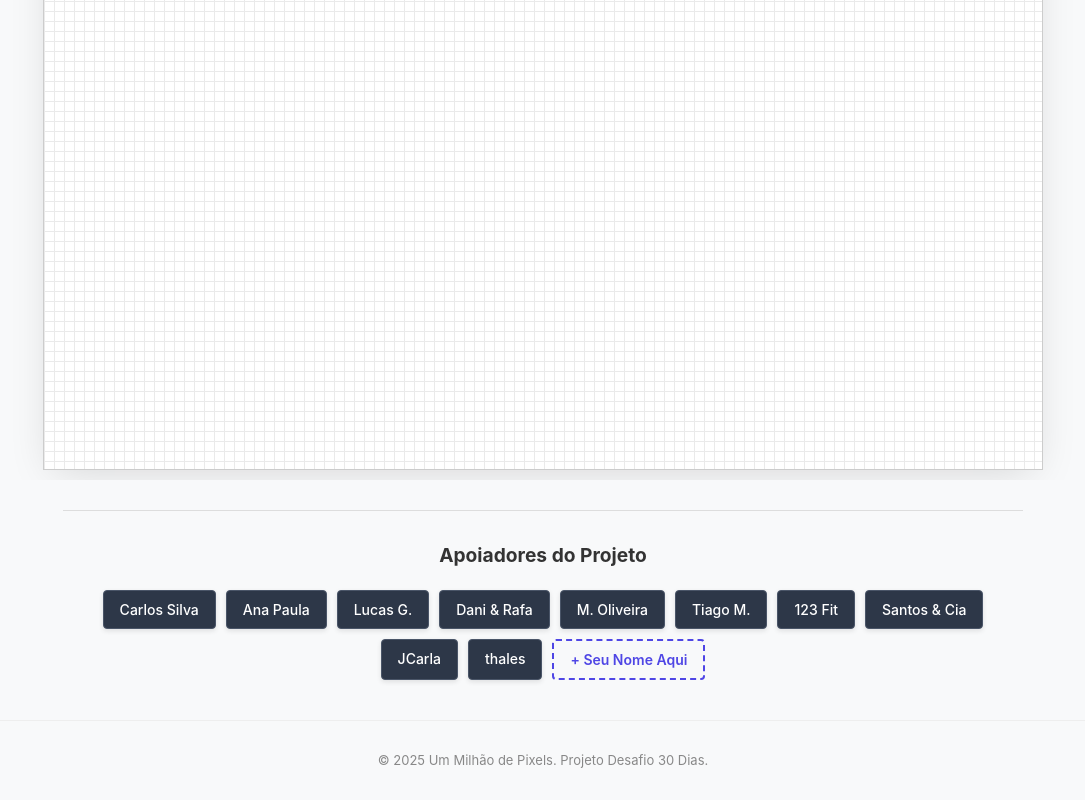
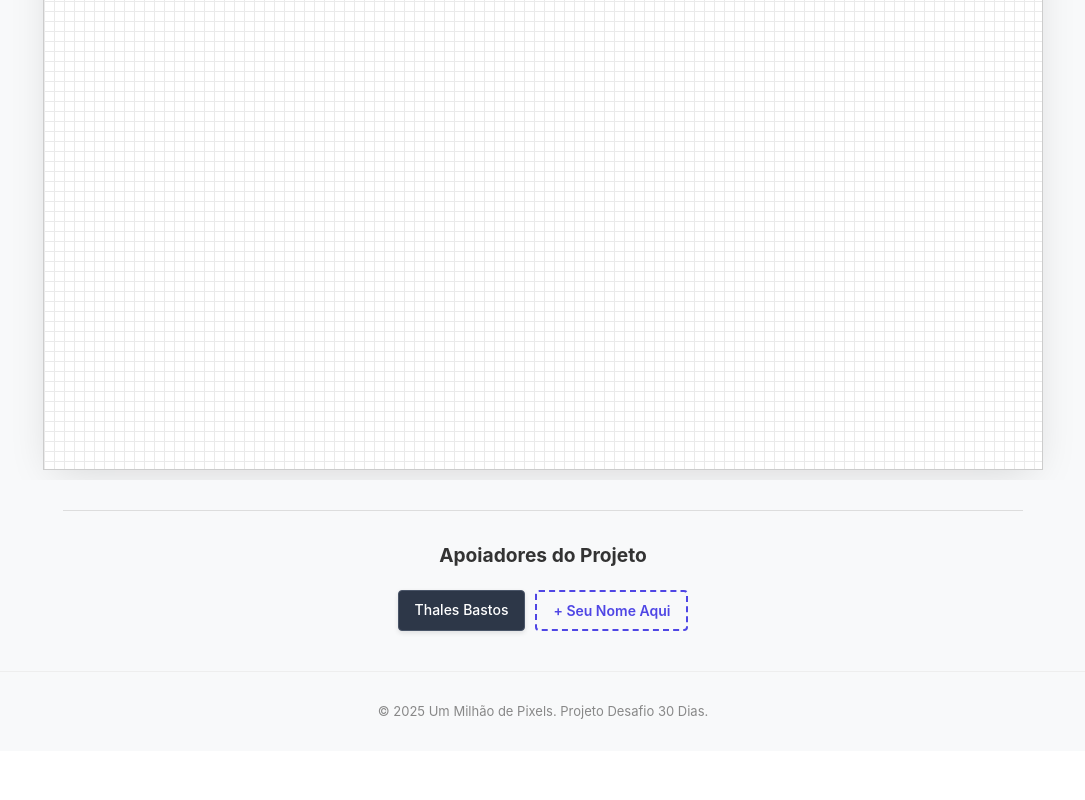
Before and after one commit to thalesmylife-2025/um-milhao-de-pixels, a Next.js app: page / in a window 1280 px wide. Shown: the part 793-1593 px from the top of the page, without its empty margins (97-1182 px from the left). After the commit the page ends 1544 px from the top, so only its background shows below. Built offline with nearby package versions, Linux system fonts and the light colour scheme.

Commit message:
Novo apoiador

```diff
--- a/src/app/page.tsx
+++ b/src/app/page.tsx
@@ -31,16 +31,8 @@ const pixelsVendidos = [
 // --- LISTA 2: APOIADORES (EMBAIXO DO QUADRO) ---
 // Quem paga valores menores (só nome)
 const apoiadores = [
-  { id: 1, nome: "Carlos Silva" },
-  { id: 2, nome: "Ana Paula" },
-  { id: 3, nome: "Lucas G." },
-  { id: 4, nome: "Dani & Rafa" },
-  { id: 5, nome: "M. Oliveira" },
-  { id: 6, nome: "Tiago M." },
-  { id: 7, nome: "123 Fit" },
-  { id: 8, nome: "Santos & Cia" },
-  { id: 9, nome: "JCarla" },
-  { id: 10, nome: "thales" },
+
+  { id: 1, nome: "Thales Bastos" },
   // É só adicionar mais nomes aqui...
 ];
 
```
